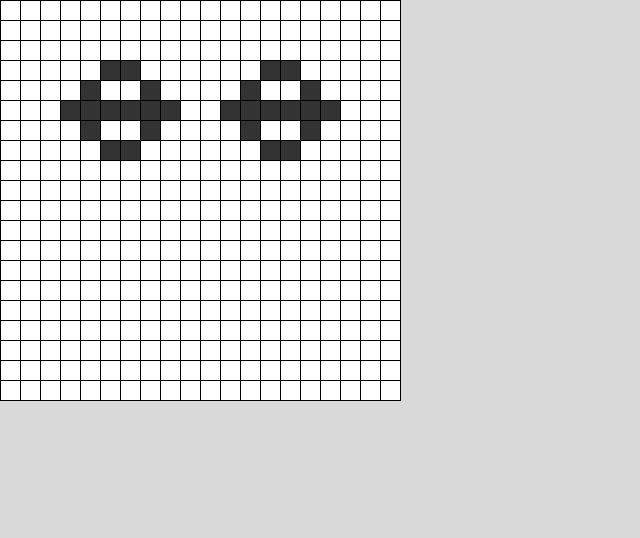
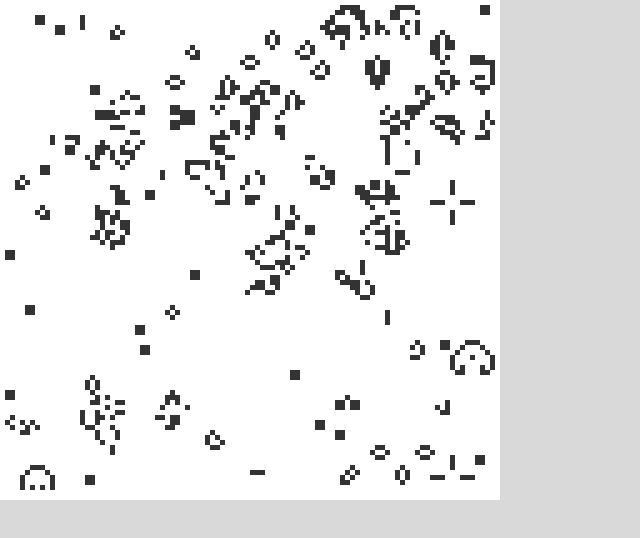
Before and after one commit to trevsm/game-of-life, a React app: page / in a window 1280 px wide. Shown: the top 538 px of the page, without its empty margins (0-640 px from the left). Built offline with nearby package versions, Linux system fonts and the light colour scheme.

Commit message:
changed cell size + speed of reproduction

```diff
--- a/src/components/App.js
+++ b/src/components/App.js
@@ -41,38 +41,28 @@
   constructor(props) {
     super(props);
 
-    const size = 20;
+    const size = 100;
     const game = [];
 
     // create empty game
     for (let i = 0; i < size; i++) {
       const row = [];
       for (let j = 0; j < size; j++) {
-        row.push(false);
+        row.push(!Math.round(Math.random()));
       }
       game.push(row);
     }
-
-    //inital state for testing
-    for (var i = 0; i < 10; i++) {
-      game[5][5 + i] = true;
-    }
-
-    // game[5][5] = true;
-    // game[5][6] = true;
-    // game[5][7] = true;
 
     this.state = {
       game,
       size
     };
 
-    // use bind to force correct 'this' which has this.state
     this.tick = this.tick.bind(this);
   }
 
   componentDidMount() {
-    window.setInterval(this.tick, 200);
+    window.setInterval(this.tick, 50);
   }
 
   tick() {
--- a/src/styles/App.scss
+++ b/src/styles/App.scss
@@ -15,9 +15,9 @@
   tbody {
     tr {
       td {
-        width: 20px;
-        height: 20px;
-        border: 1px solid black;
+        width: 5px;
+        height: 5px;
+        //border: 1px solid black;
         background-color: white;
       }
     }
```
Also changed, not shown: 1 other file (tests, documents, lock files or other folders).
